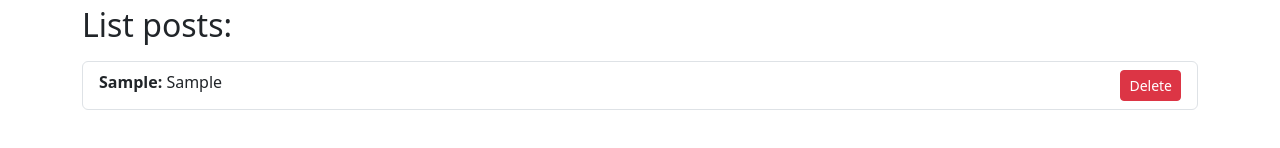
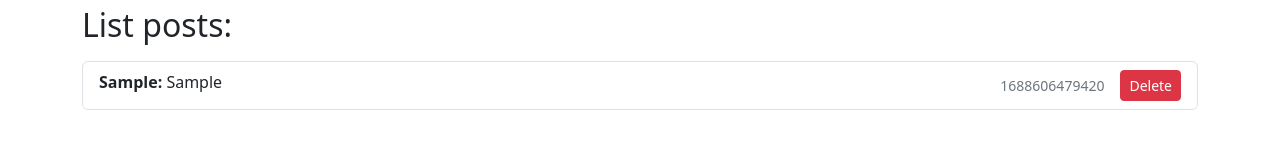
Before and after one commit to Manzadey/vue-project, a Vue app: page / in a window 1280 px wide. Both pictures are taken after typing "Sample", "Sample" into the empty fields and a click on the button "Add". Shown: the part 476-624 px from the top of the page. Built offline with nearby package versions, Linux system fonts and the light colour scheme.

Commit message:
add date added post

```diff
--- a/src/components/Form.vue
+++ b/src/components/Form.vue
@@ -18,6 +18,7 @@
         }
 
         this.form.id = Date.now();
+        this.form.date = Date.now();
         this.$emit('create', this.form);
         this.form = {
           title: '',
--- a/src/components/List.vue
+++ b/src/components/List.vue
@@ -25,7 +25,8 @@
             <div>
               <strong>{{ post.title }}<span v-if="post.body.length > 0">:</span></strong> {{ post.body }}
             </div>
-            <div>
+            <div class="d-flex align-items-center small text-secondary gap-3">
+              <span v-if="post.date">{{ post.date }}</span>
               <button class="btn btn-danger btn-sm" @click.prevent="deletePost(post.id)">Delete</button>
             </div>
           </div>
```
